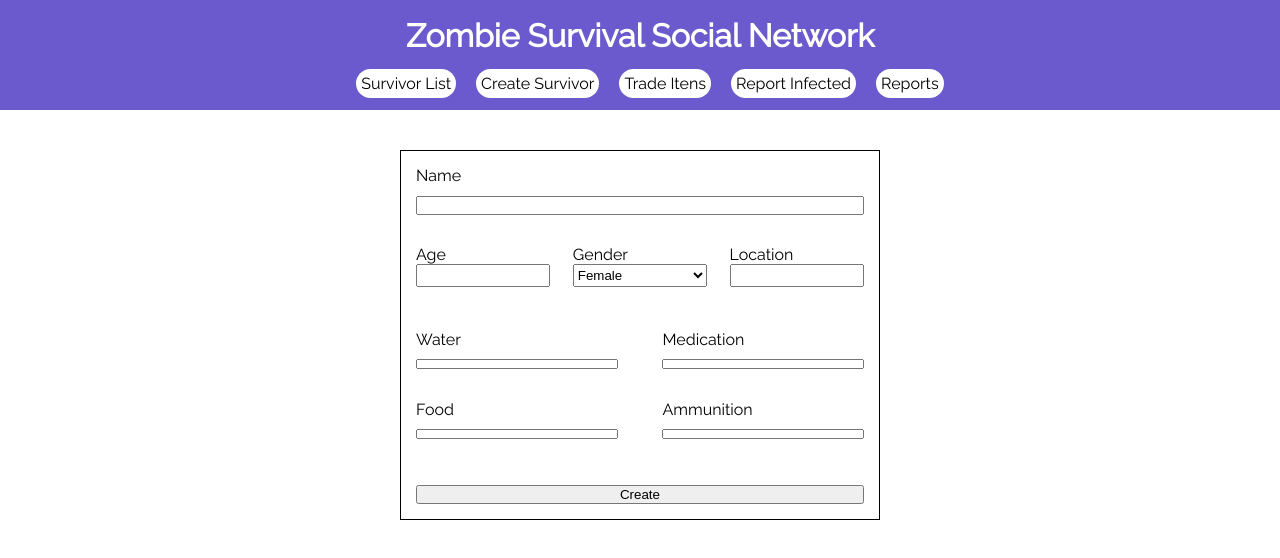
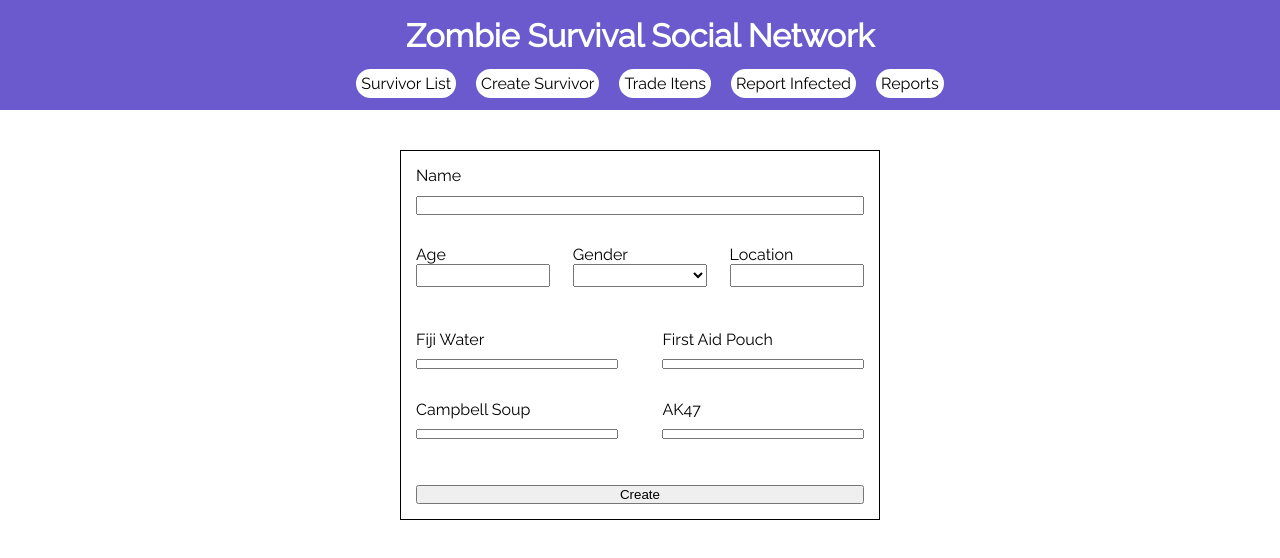
Before and after one commit to moacirguedes/zssn-front, a React (Create React App) app: page /create in a window 1280 px wide. Shown: the top 558 px of the page. Built offline with nearby package versions, Linux system fonts and the light colour scheme.

Commit message:
Refactoring

```diff
--- a/src/components/form/index.js
+++ b/src/components/form/index.js
@@ -41,7 +41,9 @@ const Form = (props) =>
           value={props.gender}
           onChange={props.handleChange}
           name="gender"
+          required
         >
+          <option disabled></option>
           <option value="F">Female</option>
           <option value="M">Male</option>
         </select>
@@ -62,7 +64,7 @@ const Form = (props) =>
 
     <div className="Inline height140">
       <div className="ItensDiv">
-        <label for="water" className="CreateLabel">Water</label>
+        <label for="water" className="CreateLabel">Fiji Water</label>
 
         <input
           id="water"
@@ -75,7 +77,7 @@ const Form = (props) =>
           name="water"
         />
 
-        <label for="food" className="CreateLabel">Food</label>
+        <label for="food" className="CreateLabel">Campbell Soup</label>
 
         <input
           id="food"
@@ -90,7 +92,7 @@ const Form = (props) =>
       </div>
 
       <div className="ItensDiv">
-        <label for="medication" className="CreateLabel">Medication</label>
+        <label for="medication" className="CreateLabel">First Aid Pouch</label>
 
         <input
           id="medication"
@@ -103,7 +105,7 @@ const Form = (props) =>
           name="medication"
         />
 
-        <label for="ammunition" className="CreateLabel">Ammunition</label>
+        <label for="ammunition" className="CreateLabel">AK47</label>
 
         <input
           id="ammunition"
--- a/src/components/form_update/index.js
+++ b/src/components/form_update/index.js
@@ -38,6 +38,7 @@ const FormUpdate = (props) =>
           onChange={props.handleChange}
           name="gender"
         >
+          <option disabled></option>
           <option value="F">Female</option>
           <option value="M">Male</option>
         </select>
--- a/src/components/row/index.js
+++ b/src/components/row/index.js
@@ -10,7 +10,7 @@ const Row = ({ survivor }) => {
 
   return (
     <tr className=
-      {survivor['infected?'] ?
+      {survivor.infected ?
         'Table__row-infected' :
         'Table__row-noninfected'
       }
@@ -20,7 +20,7 @@ const Row = ({ survivor }) => {
       <td className="Table__cell center">{survivor.gender}</td>
       <td className="Table__cell">{survivor.lonlat}</td>
       <td className="Table__cell center">
-        {survivor['infected?'] ? 'True' : 'False'}
+        {survivor.infected ? 'True' : 'False'}
       </td>
       <td className="Table__cell center">
         <Link to={handleLocation(survivor.location)}>Profile</Link>
--- a/src/components/survivor_options/index.js
+++ b/src/components/survivor_options/index.js
@@ -11,7 +11,7 @@ const SurvivorOptions = ({ survivors }) => {
       <option disabled></option>
       {
         survivors.map(survivor =>
-          survivor['infected?'] === false &&
+          survivor.infected === false &&
           <option
             key={survivor.location}
             value={handleLocation(survivor.location)}
--- a/src/components/trade_itens/index.js
+++ b/src/components/trade_itens/index.js
@@ -4,7 +4,7 @@ import Inventory from '../inventory';
 import { postTrade } from '../../model/survivor';
 import { StatusCode } from '../../services/httpService';
 
-const TradeItens = ({ firstInventory, secondInventory, firstSurvivorId, secondSurvivorName, reloadInventories }) => {
+const TradeItens = (props, { reloadInventories }) => {
   const [state, setState] = React.useState({
     firstWater: 0,
     firstFood: 0,
@@ -19,7 +19,7 @@ const TradeItens = ({ firstInventory, secondInventory, firstSurvivorId, secondSu
   const handleSubmit = async (event) => {
     event.preventDefault();
 
-    const response = await postTrade(firstSurvivorId, secondSurvivorName, state);
+    const response = await postTrade(props.firstSurvivorId, props.secondSurvivorName, state);
 
     if (response.status === StatusCode.NO_CONTENT) {
       reloadInventories();
@@ -45,7 +45,7 @@ const TradeItens = ({ firstInventory, secondInventory, firstSurvivorId, secondSu
         <div className="TradeItens">
           <h4>Consumer Pick</h4>
           <Inventory
-            inventory={firstInventory}
+            inventory={props.firstInventory}
             showInput="true"
             handleChange={handleChange}
             survivor="first"
@@ -55,7 +55,7 @@ const TradeItens = ({ firstInventory, secondInventory, firstSurvivorId, secondSu
         <div className="TradeItens">
           <h4>Consumer Payment</h4>
           <Inventory
-            inventory={secondInventory}
+            inventory={props.secondInventory}
             showInput="true"
             handleChange={handleChange}
             survivor="second"
--- a/src/model/survivor.js
+++ b/src/model/survivor.js
@@ -1,15 +1,15 @@
 import { api } from '../services/httpService';
 
 const serializeItens = (survivor) => {
-  return `Water:${survivor.water},Food:${survivor.food},Medication:${survivor.medication},Ammunition:${survivor.ammunition}`;
+  return `Fiji Water:${survivor.water};Campbell Soup:${survivor.food};First Aid Pouch:${survivor.medication};AK47:${survivor.ammunition}`;
 }
 
 const serializePickItens = (itens) => {
-  return `Water:${itens.firstWater};Food:${itens.firstFood};Medication:${itens.firstMedication};Ammunition:${itens.firstAmmunition}`;
+  return `Fiji Water:${itens.firstWater};Campbell Soup:${itens.firstFood};First Aid Pouch:${itens.firstMedication};AK47:${itens.firstAmmunition}`;
 }
 
 const serializePaymentItens = (itens) => {
-  return `Water:${itens.secondWater};Food:${itens.secondFood};Medication:${itens.secondMedication};Ammunition:${itens.secondAmmunition}`;
+  return `Fiji Water:${itens.secondWater};Campbell Soup:${itens.secondFood};First Aid Pouch:${itens.secondMedication};AK47:${itens.secondAmmunition}`;
 }
 
 export const getSurvivors = async () => {
--- a/src/pages/new_survivor/index.js
+++ b/src/pages/new_survivor/index.js
@@ -8,7 +8,7 @@ const NewSurvivor = () => {
   const [state, setState] = React.useState({
     name: '',
     age: '',
-    gender: 'F',
+    gender: '',
     lonlat: '',
     water: '',
     food: '',
--- a/src/pages/profile/index.js
+++ b/src/pages/profile/index.js
@@ -63,6 +63,7 @@ export default class Profile extends Component {
           <label>Age: {survivor.age}</label>
           <label>Gender: {survivor.gender}</label>
           <label>Location: {survivor.lonlat}</label>
+          <label>Infected: {survivor.infected ? 'True' : 'False'}</label>
 
           <Inventory inventory={inventory} showInput="false"/>
 
```
